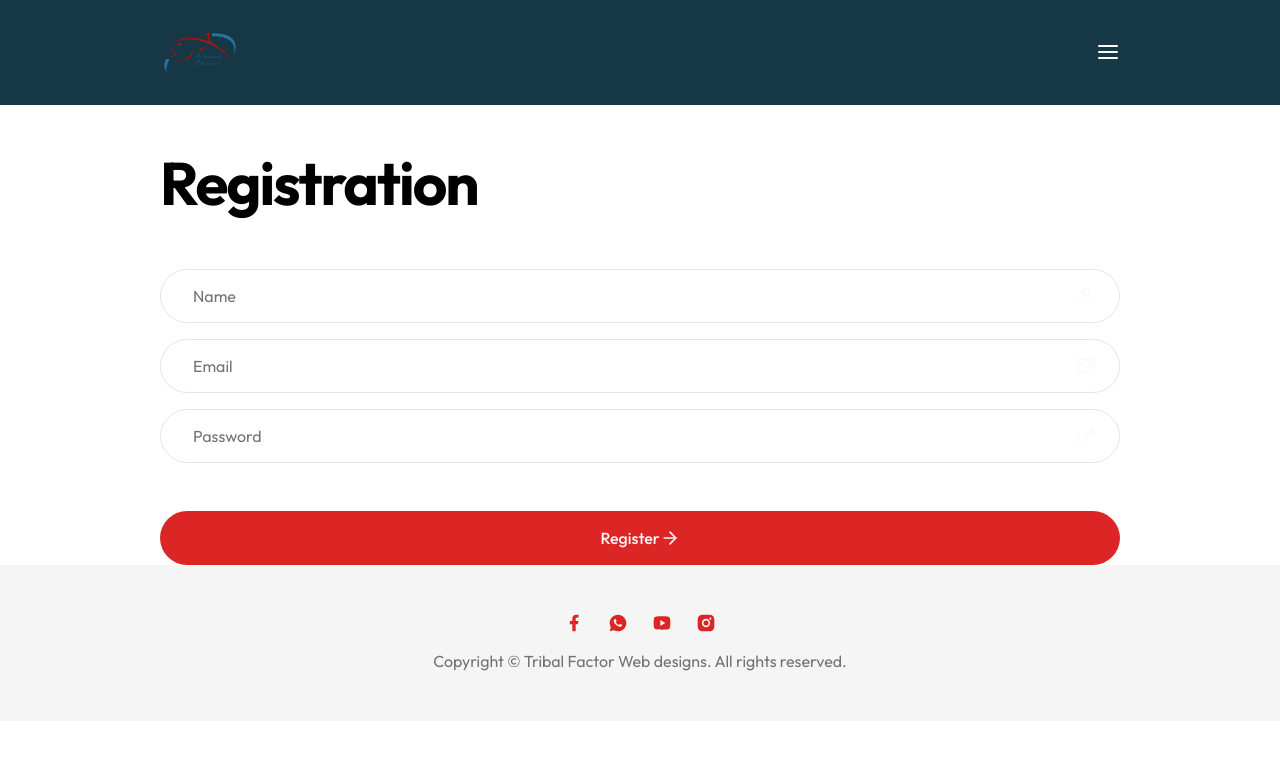
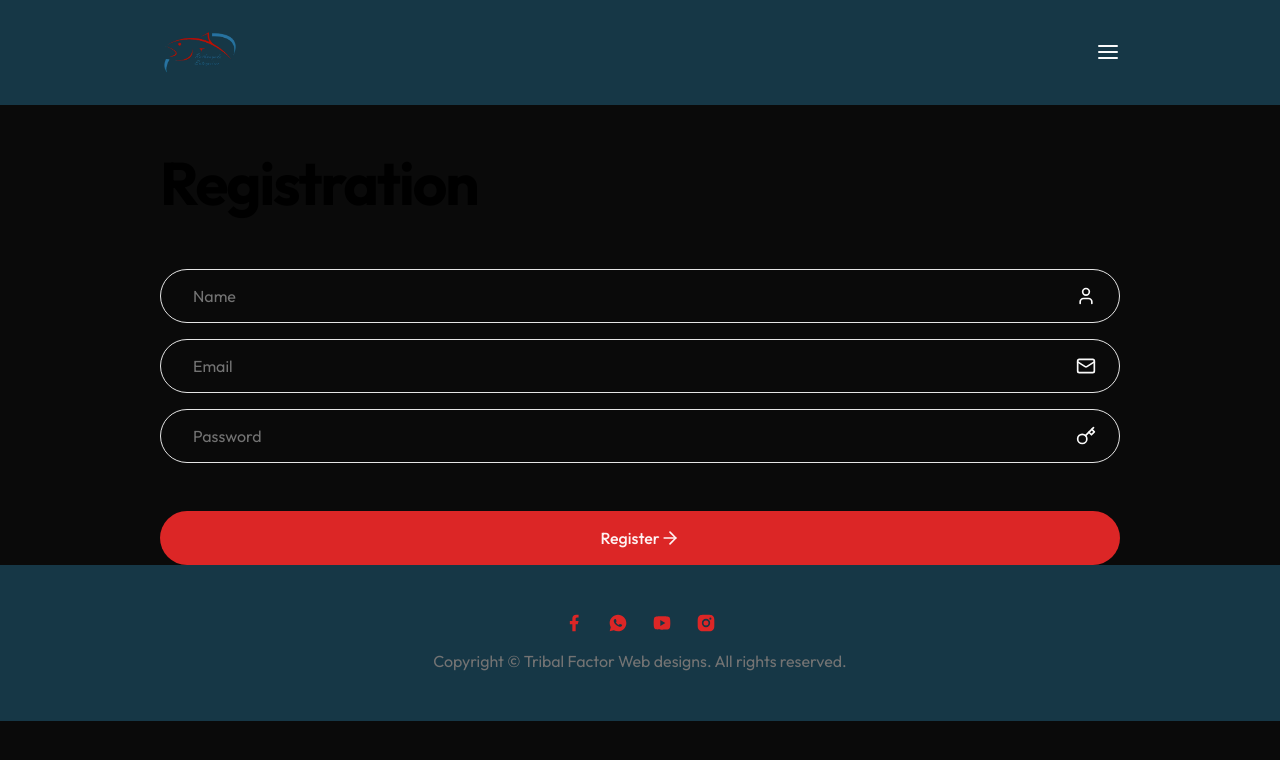
Before and after one commit to supunnimesh365/fisheries, a Next.js app: page /register in a window 1280 px wide. Shown: the top 760 px of the page. Built offline with nearby package versions, Linux system fonts and the light colour scheme.

Commit message:
edited about, footer, mnav, Reviews

```diff
--- a/app/globals.css
+++ b/app/globals.css
@@ -6,7 +6,7 @@
 
 @layer base {
   :root {
-    --background: 0 0% 100%;
+    --background: 0 0% 3.9%;
     --foreground: 0 0% 98%;
     --card: 0 0% 100%;
     --card-foreground: 0 0% 3.9%;
--- a/components/About.jsx
+++ b/components/About.jsx
@@ -148,11 +148,11 @@ const About = () => {
                 </TabsTrigger>
               </TabsList>
               {/* tabs content */}
-              <div className='text-lg mt-12 xl:mt-8'>
+              <div className='flex justify-center text-lg mt-12 xl:mt-8'>
                 {/* personal */}
                 <TabsContent value='personal'>
-                  <div className='text-center xl:text-left'>
-                    <h3 className='h3 mb-4'>
+                  <div className='mx-auto text-center xl:text-left'>
+                    <h3 className='mx-auto h3 mb-4'>
                       Unmatched Service Quality for Over 20 Years
                     </h3>
                     <p className='subtitle max-w-xl mx-auto xl:mx-0'>
--- a/components/Footer.jsx
+++ b/components/Footer.jsx
@@ -2,7 +2,7 @@ import Socials from './Socials';
 
 const Footer = () => {
   return (
-    <footer className='bg-secondary py-12'>
+    <footer className='bg-[#163746] py-12'>
       <div className='container mx-auto'>
         <div className='flex flex-col items-center justify-between'>
           {/* socials */}
--- a/components/MobileNav.jsx
+++ b/components/MobileNav.jsx
@@ -17,10 +17,10 @@ const MobileNav = () => {
             <Logo />
             <Nav
               containerStyles='flex flex-col items-center gap-y-6'
-              linkStyles='text-2xl'
+              linkStyles='text-2xl hover:text-primary transition-all'
             />
           </div>
-          <Socials containerStyles='flex gap-x-4' iconsStyles='text-2xl' />
+          <Socials containerStyles='flex gap-x-4' iconsStyles='text-2xl hover:text-primary transition-all' />
         </div>
       </SheetContent>
     </Sheet>
--- a/components/Reviews.jsx
+++ b/components/Reviews.jsx
@@ -66,7 +66,7 @@ const reviewsData = [
 
 const Reviews = () => {
   return (
-    <section className='mb-12 xl:mb-32'>
+    <section className='mb-12 xl:mb-30'>
       <div className='container mx-auto'>
         <h2 className='section-title mb-12 text-center mx-auto'>Reviews</h2>
         {/* slider */}
```
